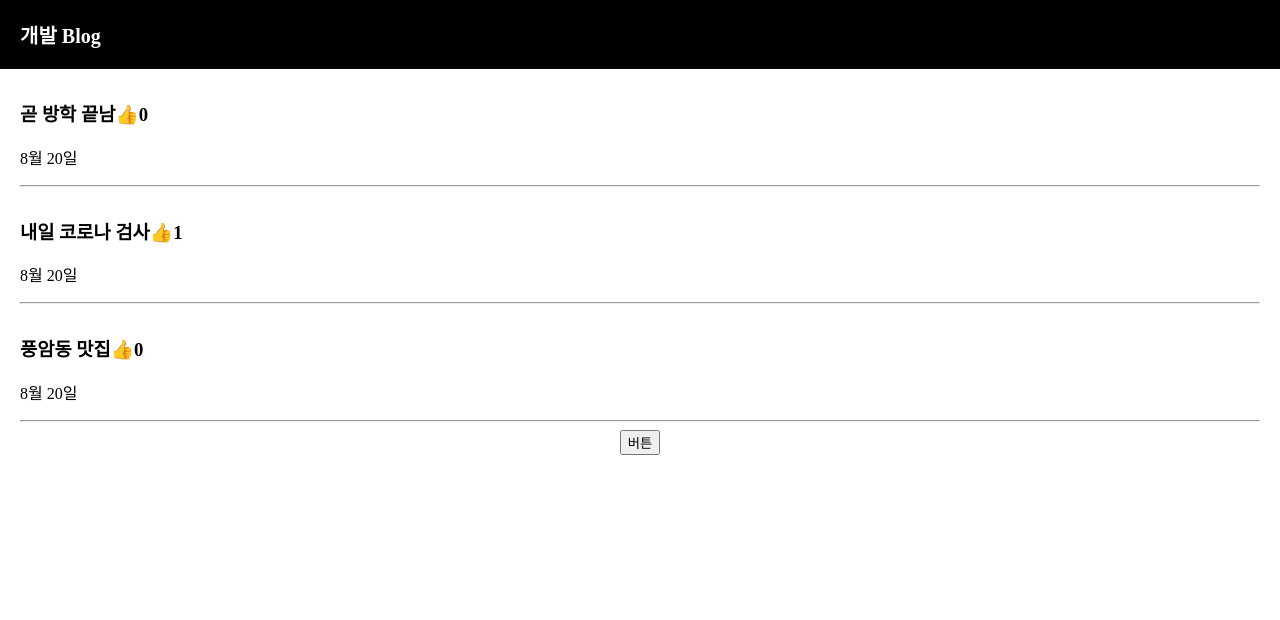
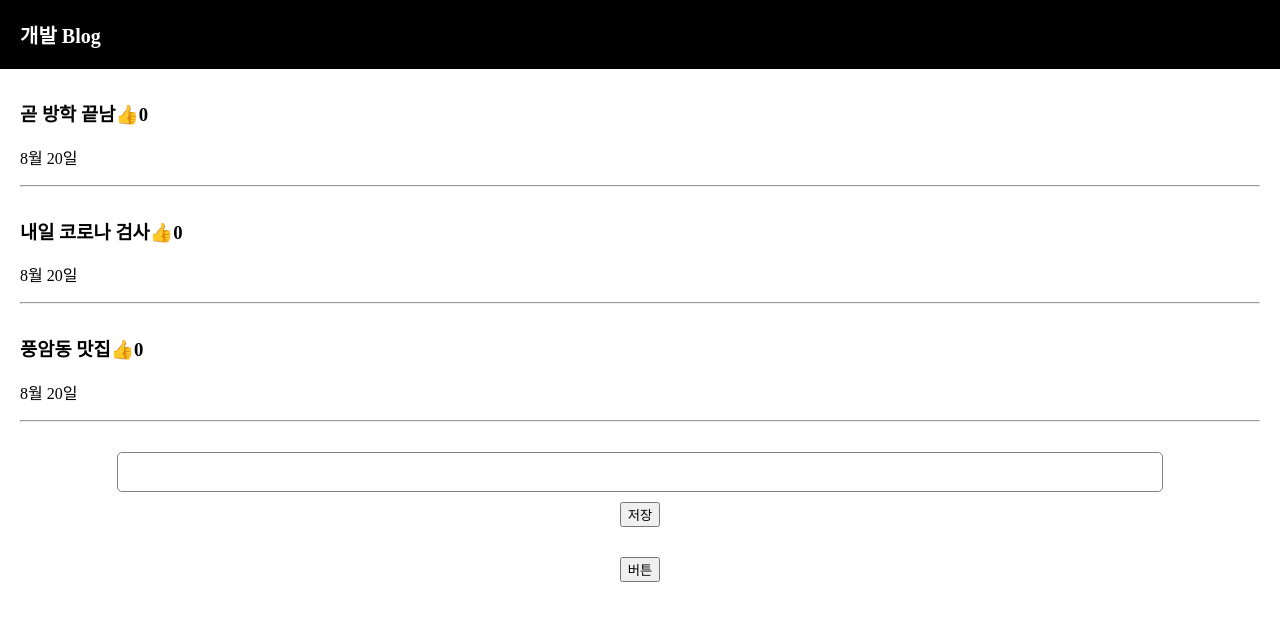
Before and after one commit to yoosion030/Lecture, a React (Create React App) app in the folder CodingApple/ReactClass/blog/: page / in a window 1280 px wide. Shown: the top 620 px of the page. Built offline with nearby package versions, Linux system fonts and the light colour scheme.

Commit message:
Add NewTitle

```diff
--- a/CodingApple/ReactClass/blog/src/App.css
+++ b/CodingApple/ReactClass/blog/src/App.css
@@ -24,6 +24,24 @@
 
 .like {
   cursor: pointer;
+}
+
+.publish {
+  margin-top: 30px;
+  margin-bottom: 30px;
+}
+
+.publish input {
+  padding: 10px;
+  font-size: 16px;
+  border-radius: 5px;
+  width: 80%;
+  border: 1px solid grey;
+}
+.publish button {
+  display: block;
+  margin: auto;
+  margin-top: 10px;
 }
 
 .modal {
--- a/CodingApple/ReactClass/blog/src/App.js
+++ b/CodingApple/ReactClass/blog/src/App.js
@@ -5,9 +5,11 @@
   function App() {
 
     let [title,titleRevise] = useState(['곧 방학 끝남', '내일 코로나 검사', '풍암동 맛집']);
-    let [like,likeRevise] = useState([0,1,0]);
+    let [like,likeRevise] = useState([0,0,0,0]);
     let [modal,modalRevise] = useState(false);
     let [number,numberRevise] = useState(0);
+    let [input,inputRevise] = useState('');
+
 
     // function changeTitle(){
     //   var newTitle = [...title];
@@ -19,15 +21,17 @@
       newLike[i]+=1;
       likeRevise(newLike);
     }
+
     return (
       <div className="App">
         <div className="black-nav">
           <div>개발 Blog</div>
         </div>
+
         {
           title.map(function(a, i){
             return (
-            <div className="list">
+            <div className="list" key={i}>
               <h3 onClick={()=>{numberRevise(i)}}>
                 {a}
                 <span className="like" onClick = { ()=> {changeLike(i)}}>👍</span>
@@ -39,6 +43,17 @@
             );
           })
         }
+
+        {/* {input}
+        <input onChange={(e)=>{{inputRevise(e.target.value)}}} /> */}
+        <div className="publish">
+          <input onChange={(e)=>{{inputRevise(e.target.value)}}} />
+          <button onClick={()=>{
+            let addTitle = [...title];
+            addTitle.unshift(input);
+            titleRevise(addTitle);
+            }}>저장</button>
+        </div>
 
         <button onClick = {()=>{modalRevise(!modal)}}>버튼</button>
         {
@@ -60,4 +75,5 @@
   }
 
 
+
 export default App;
```
